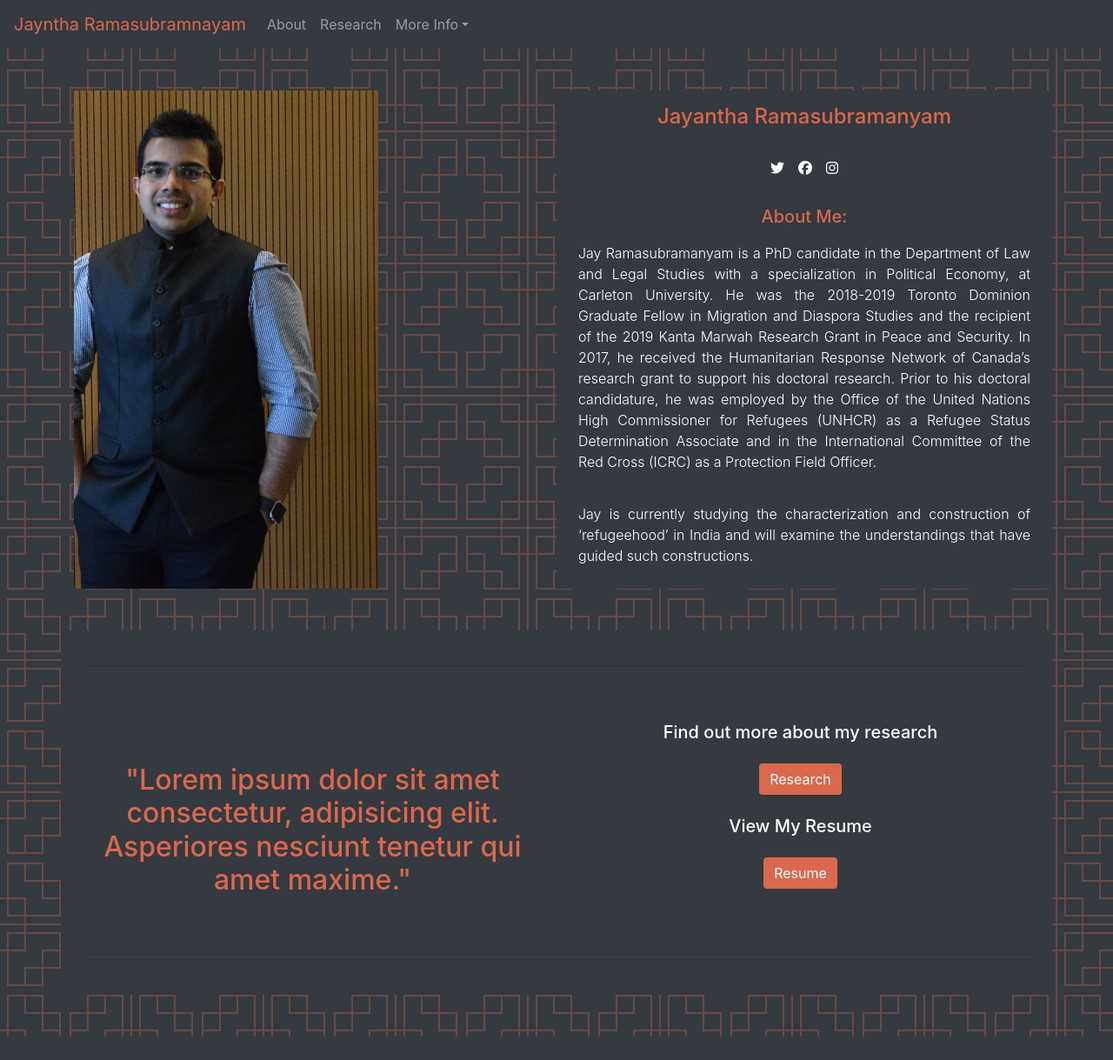
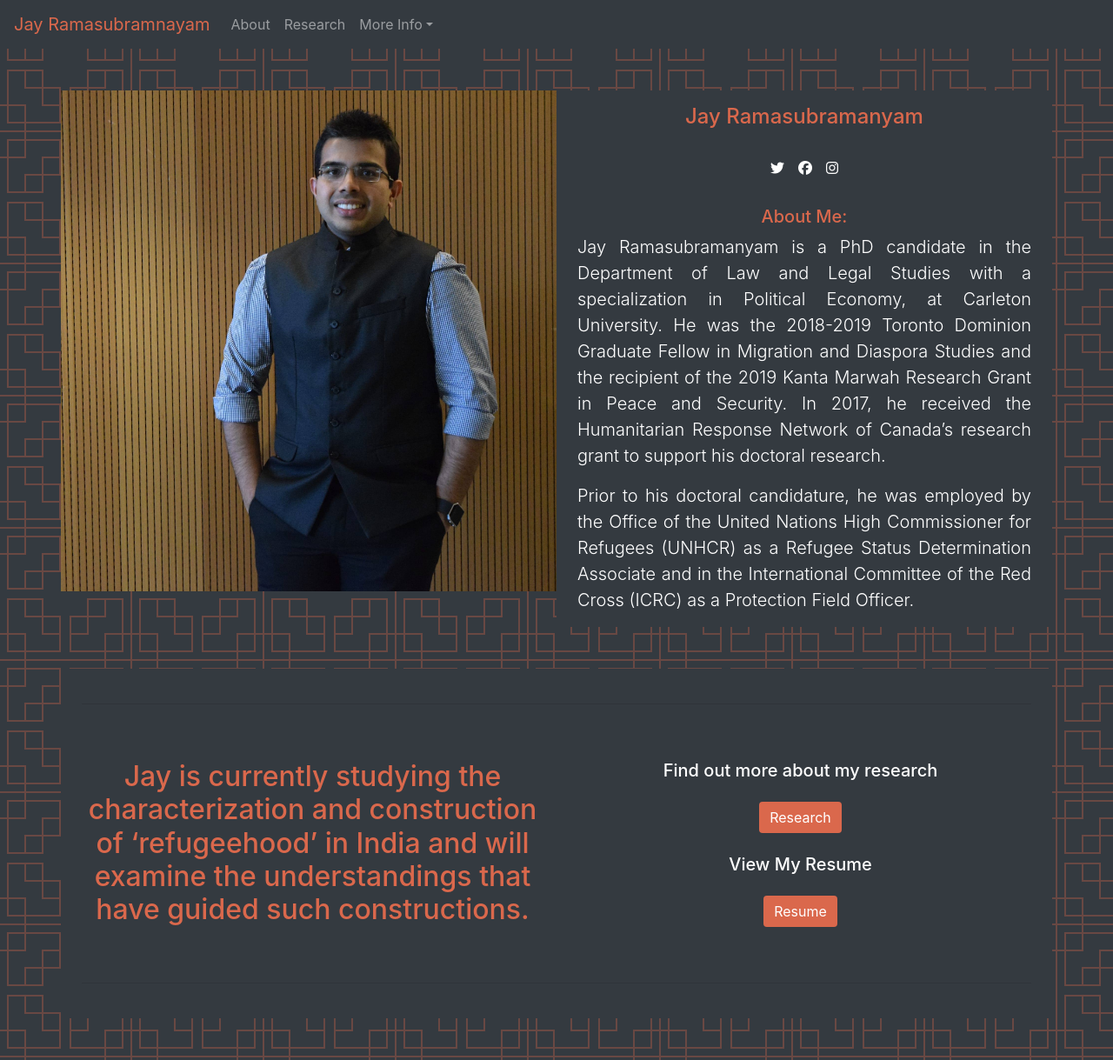
Before and after one commit to Zidane33/grad-portfolios, a React (Create React App) app: page / in a window 1280 px wide. Shown: the whole page at 87% size. Before the commit the page ends 1192 px from the top, so only its background shows below. Built offline with nearby package versions, Linux system fonts and the light colour scheme.

Commit message:
more fixes

```diff
--- a/src/cta.js
+++ b/src/cta.js
@@ -6,9 +6,9 @@ class Cta extends React.Component {
             <div className="container bg-grey-transparent p-4 my-5">
                 <hr/>
                 <div className="row pt-5">
-                    <div className="col-lg-6 my-5">
+                    <div className="col-lg-6">
                         <h2 className="dispaly-2 name text-center">
-                            "Lorem ipsum dolor sit amet consectetur, adipisicing elit. Asperiores nesciunt tenetur qui amet maxime."
+                        {`Jay is currently studying the characterization and construction of ‘refugeehood’ in India and will examine the understandings that have guided such constructions.`}
                         </h2>
                     </div>
                     <div className="col-lg-6 d-flex flex-column align-items-center mb-5">
--- a/src/main-header.js
+++ b/src/main-header.js
@@ -5,11 +5,11 @@ class Header extends React.Component {
     render() {
         return (
             <div className="container my-5">
-                <header id="main-header">
-                    <div className="row d-flex justify-content-end">
-                        <div className="col-lg-6 bg-grey-transparent">
+                <div className="row d-flex justify-content-around">
+                    <div className="col-lg-6" id="main-picture"></div>
+                    <div className="col-lg-6 bg-grey-transparent px-4">
                         <div className="move-down d-flex flex-column justify-content-center align-items-center text-center">
-                                <h4 className="display-5 name m-3 text-center">Jayantha Ramasubramanyam</h4>
+                            <h4 className="display-5 name m-3 text-center">Jay Ramasubramanyam</h4>
                             <div className="d-flex flex-row mb-4 mt-2">
                                 <div className="p-2">
                                     <a href="https://twitter.com/jay_shas" className="text-white">
@@ -29,13 +29,12 @@ class Header extends React.Component {
                             </div>
                             <h5 className="display-5 name">About Me:</h5>
                             <p className="lead text-white text-justify">{`Jay Ramasubramanyam is a PhD candidate in the Department of Law and Legal Studies with a specialization in Political Economy, at Carleton University. He was the 2018-2019 Toronto Dominion Graduate Fellow in Migration and Diaspora Studies and the recipient of the 2019 Kanta Marwah Research Grant in Peace and Security. In 2017, he received the Humanitarian Response Network of Canada’s research grant to support his doctoral research.
-                                                                Prior to his doctoral candidature, he was employed by the Office of the United Nations High Commissioner for Refugees (UNHCR) as a Refugee Status Determination Associate and in the International Committee of the Red Cross (ICRC) as a Protection Field Officer.
                                                             `}</p>
-                                <p className="lead text-white text-justify">{`Jay is currently studying the characterization and construction of ‘refugeehood’ in India and will examine the understandings that have guided such constructions.`}</p>
+                            <p className="lead text-white text-justify">{`Prior to his doctoral candidature, he was employed by the Office of the United Nations High Commissioner for Refugees (UNHCR) as a Refugee Status Determination Associate and in the International Committee of the Red Cross (ICRC) as a Protection Field Officer.
+                            `}</p>
                         </div>
                     </div>
                 </div>
-                </header>
             </div>
         )
     }
--- a/src/nav.js
+++ b/src/nav.js
@@ -5,7 +5,7 @@ class Nav extends React.Component {
     render(){
         return (
             <nav className="navbar navbar-expand-lg navbar-dark bg-dark">
-                <div className="navbar-brand name">Jayntha Ramasubramnayam</div>
+                <div className="navbar-brand name">Jay Ramasubramnayam</div>
                 <button className="navbar-toggler" type="button" data-toggle="collapse" data-target="#navbarNavDropdown" aria-controls="navbarNavDropdown" aria-expanded="false" aria-label="Toggle navigation">
                     <span className="navbar-toggler-icon"></span>
                 </button>
--- a/src/style.css
+++ b/src/style.css
@@ -14,11 +14,10 @@ code {
     monospace;
 }
 
-#main-header {
+#main-picture {
   background-image: url('./jay.jpg');
   background-size: contain;
   background-repeat: no-repeat;
-  background-position: -40%;
 }
 
 .bg-grey-transparent {
```
Lines whose indentation alone changed are shown as unchanged.
